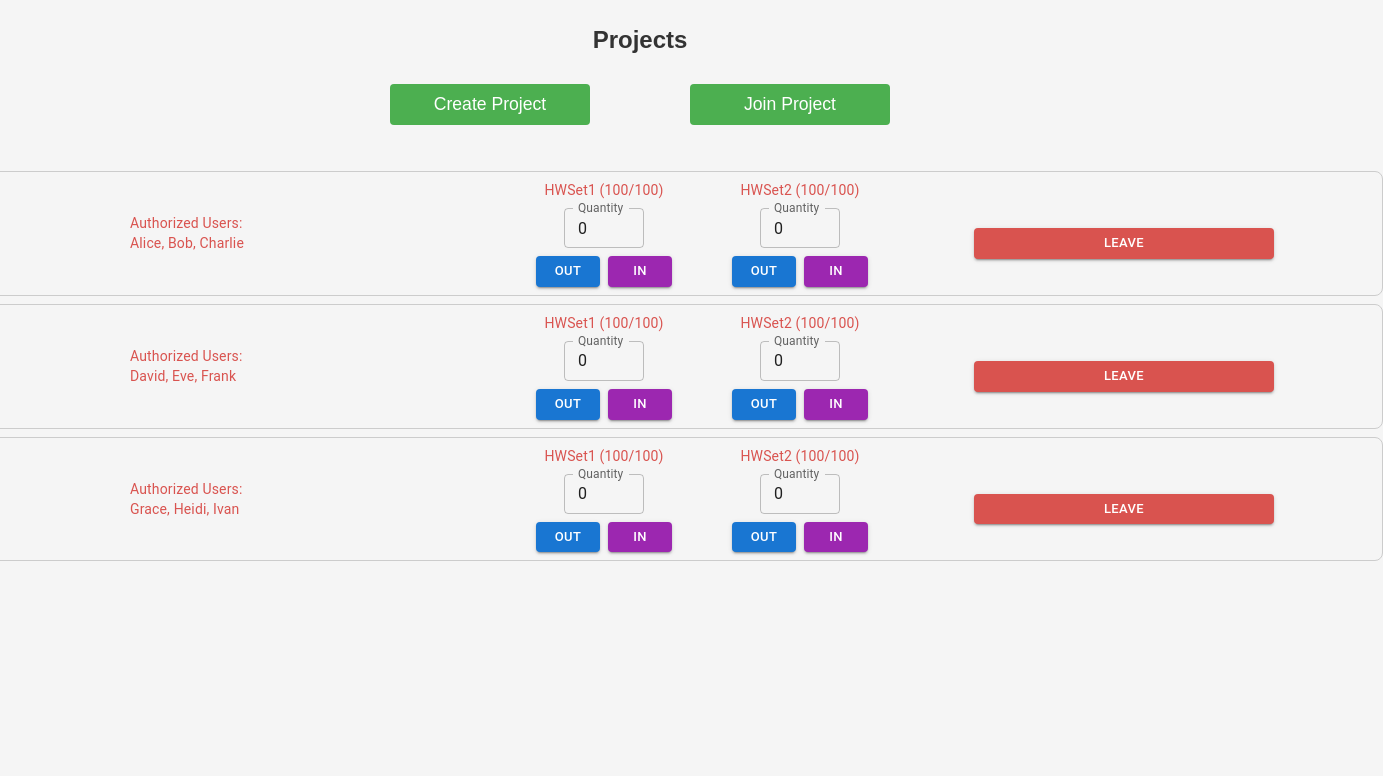
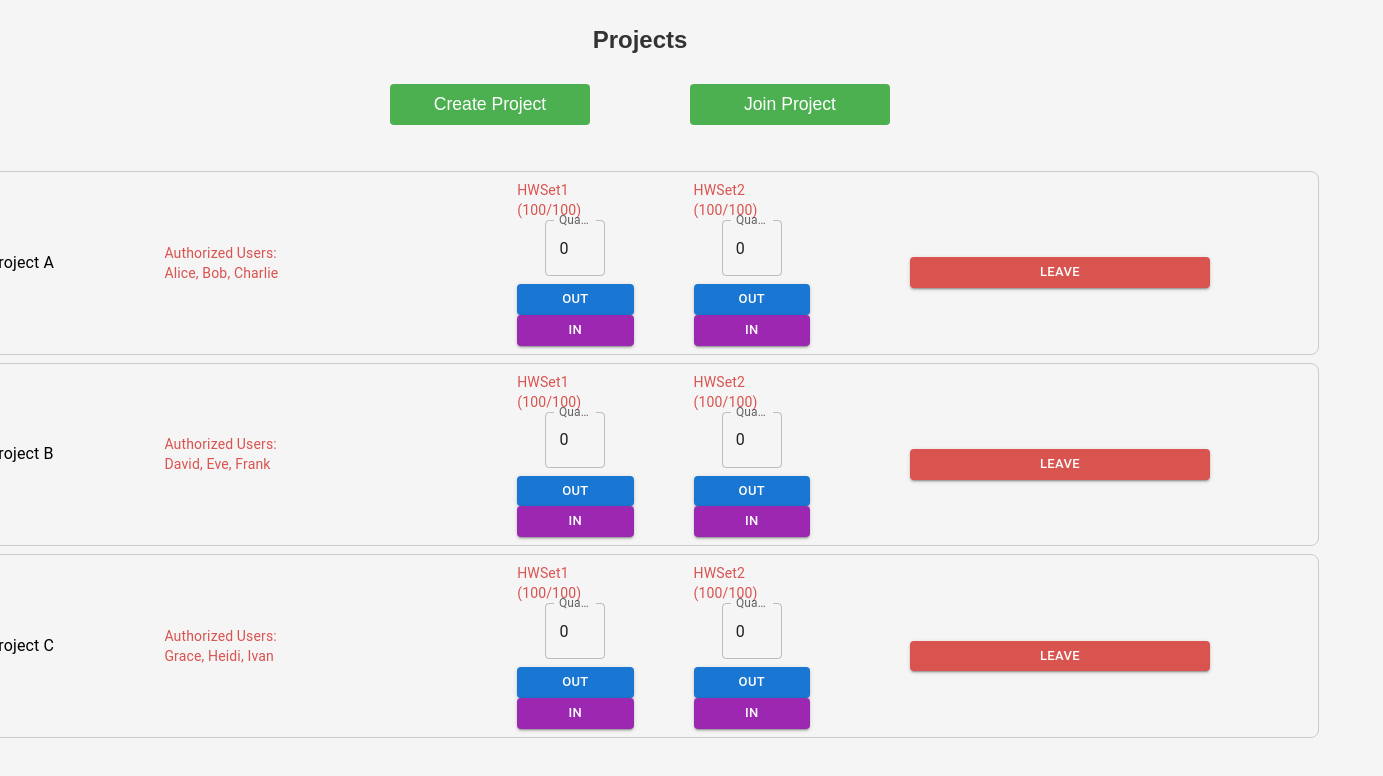
Before and after one commit to rohanjain65/17545-TBD, a React (Create React App) app in the folder frontend/: page /Projects in a window 1280 px wide. Shown: the top 776 px of the page, 1383 px wide, since content can reach past the window. Built offline with nearby package versions, Linux system fonts and the light colour scheme.

Commit message:
implemented front end such that it hits the APIs from issue 23 to check in and check out

```diff
--- a/frontend/src/components/HWSetControl.js
+++ b/frontend/src/components/HWSetControl.js
@@ -1,42 +1,64 @@
-import React, { useState } from 'react';
-import { Button, TextField, Box, Typography } from '@mui/material';
+// src/components/HWSetControl.js
+import React, { useState } from "react";
+import { Button, TextField, Typography } from "@mui/material";
 
-const HWSetControl = ({ hwsetName }) => {
-  const [available, setAvailable] = useState(100);
-  const [input, setInput] = useState(0);
+const HWSetControl = ({ hwsetName, projectID }) => {
+  const [quantity, setQuantity] = useState(0);
+  const [message, setMessage] = useState("");
+  const username = localStorage.getItem("username");
 
-  const handleCheckOut = () => {
-    const newAvailable = available - input >= 0 ? available - input : available;
-    setAvailable(newAvailable);
+  const handleCheckout = async () => {
+    const response = await fetch("http://localhost:5000/checkout", {
+      method: "POST",
+      headers: { "Content-Type": "application/json" },
+      body: JSON.stringify({ username, projectID, hwsetName, quantity }),
+    });
+    const data = await response.json();
+    setMessage(data.message);
   };
 
-  const handleCheckIn = () => {
-    const newAvailable = available + input <= 100 ? available + input : available;
-    setAvailable(newAvailable);
+  const handleCheckin = async () => {
+    const response = await fetch("http://localhost:5000/checkin", {
+      method: "POST",
+      headers: { "Content-Type": "application/json" },
+      body: JSON.stringify({ username, projectID, hwsetName, quantity }),
+    });
+    const data = await response.json();
+    setMessage(data.message);
   };
 
   return (
-    <Box sx={{ display: 'flex', flexDirection: 'column', alignItems: 'center', gap: 1 }}>
-      {/* HWSet name and availability */}
-      <Typography variant="body2">{hwsetName} ({available}/100)</Typography>
-
-      {/* Number Input with label */}
+    <div style={{ display: "flex", flexDirection: "column", alignItems: "center" }}>
+      <Typography variant="body2">{hwsetName} (100/100)</Typography>
       <TextField
-        label={`Quantity`}
+        label="Quantity"
         type="number"
-        variant="outlined"
-        size="small"
-        value={input}
-        onChange={(e) => setInput(Number(e.target.value))}
-        sx={{ width: '80px' }}
+        value={quantity}
+        onChange={(e) => setQuantity(Number(e.target.value))}
+        inputProps={{ min: 0 }}
+        style={{ width: "60px", marginBottom: "8px" }}
       />
-
-      {/* Check out and check in buttons */}
-      <Box sx={{ display: 'flex', gap: 1 }}>
-        <Button variant="contained" size="small" onClick={handleCheckOut}>Out</Button>
-        <Button variant="contained" size="small" color="secondary" onClick={handleCheckIn}>In</Button>
-      </Box>
-    </Box>
+      <div>
+        <Button
+          variant="contained"
+          color="primary"
+          size="small"
+          onClick={handleCheckout}
+          style={{ marginRight: "8px" }}
+        >
+          OUT
+        </Button>
+        <Button
+          variant="contained"
+          color="secondary"
+          size="small"
+          onClick={handleCheckin}
+        >
+          IN
+        </Button>
+      </div>
+      {message && <Typography variant="body2" color="error">{message}</Typography>}
+    </div>
   );
 };
 
```
